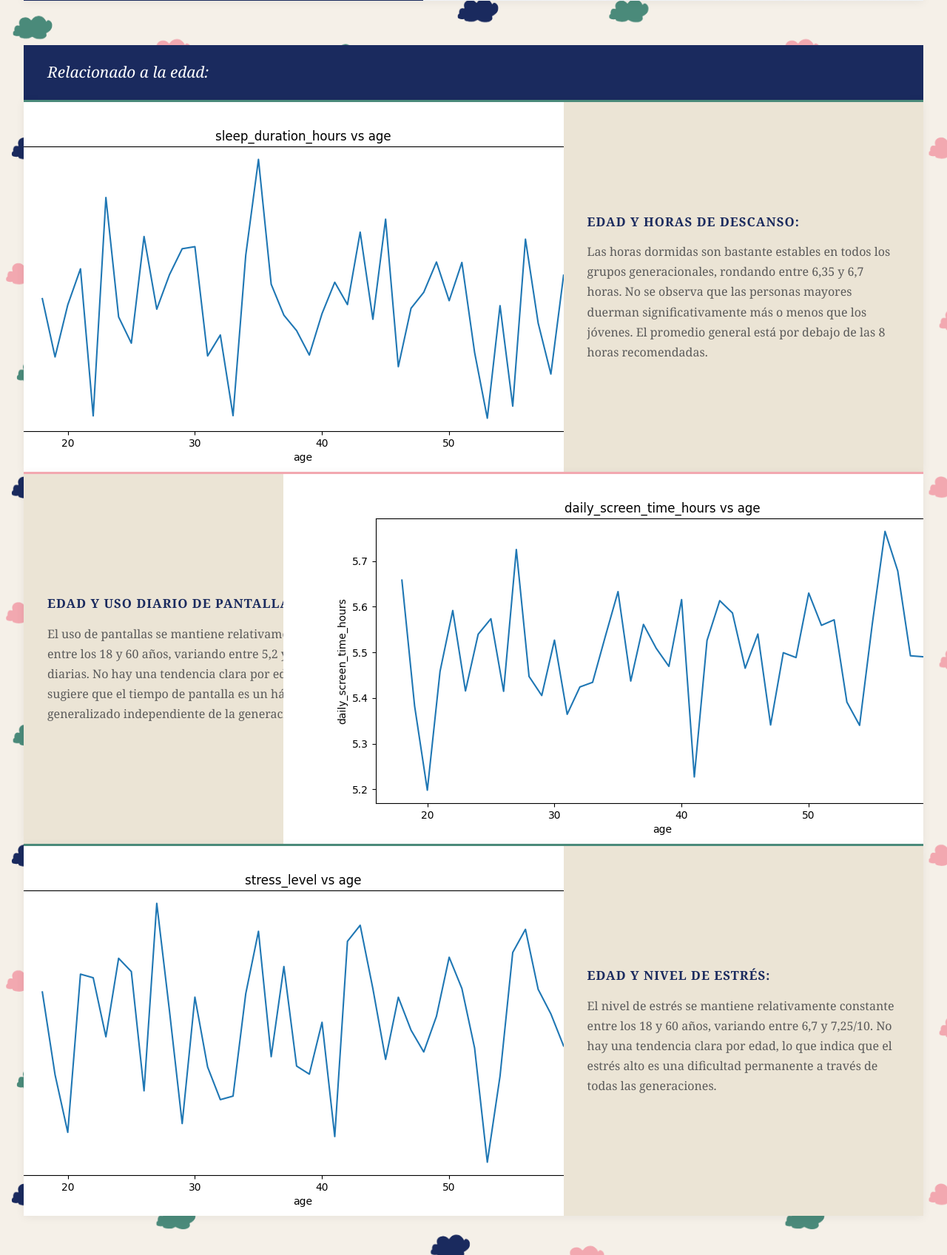
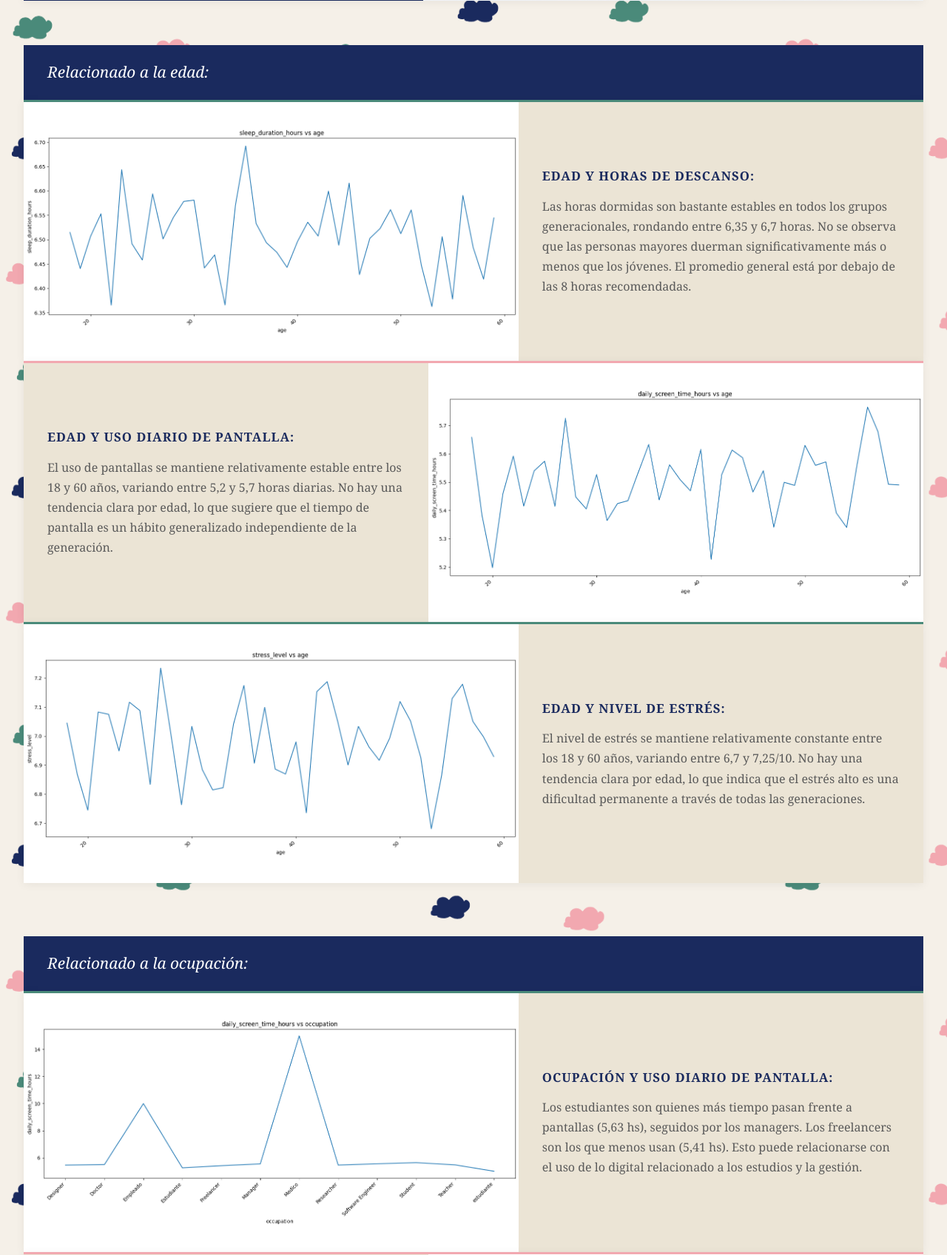
Before and after one commit to camibecerra/Tp-3, a Flask app: template templates/graficos.html in a window 1280 px wide. Shown: the part 500-2197 px from the top of the page at 74% size. Run offline with Flask 3, Linux system fonts and the light colour scheme; the template is opened without the code that fills it, so the values that code supplies are empty.

Commit message:
graficos dimensiones

```diff
--- a/app.py
+++ b/app.py
@@ -61,13 +61,14 @@
 
 
 
-    plt.figure(figsize=(10,5))
+    plt.figure(figsize=(14,6))
     plt.plot(x_vals, y_promedios)
     plt.xlabel(x_value)
     plt.ylabel(y_value)
     plt.title(f"{y_value} vs {x_value}")
-
-    plt.savefig(f"static/plots/{f'{y_value} vs {x_value}'}.png")
+    plt.xticks(rotation=45, ha='right')
+    plt.tight_layout()
+    plt.savefig(f"static/plots/{f'{y_value} vs {x_value}'}.png", bbox_inches='tight')
     plt.close()
 
     return
@@ -105,13 +106,14 @@
 
 
 
-    plt.figure(figsize=(10,5))
+    plt.figure(figsize=(14,6))
     plt.bar(x_vals, y_promedios)
     plt.xlabel(x_value)
     plt.ylabel(y_value)
     plt.title(f"{y_value} vs {x_value}")
-
-    plt.savefig(f"static/plots/{f'{y_value} vs {x_value}'}.png")
+    plt.xticks(rotation=45, ha='right')
+    plt.tight_layout()
+    plt.savefig(f"static/plots/{f'{y_value} vs {x_value}'}.png", bbox_inches='tight')
     plt.close()
 
     return
--- a/static/graficos.css
+++ b/static/graficos.css
@@ -60,14 +60,14 @@
 }
 
 .grafico-imagen {
-  width: 60%;
+  width: 55%;
   min-height: 350px;
 }
 
 .grafico-placeholder {
   width: 100%;
   height: 100%;
-  min-height: 350px;
+  min-height: 250px;
   display: flex;
   align-items: center;
   justify-content: center;
@@ -76,8 +76,15 @@
   font-size: 1rem;
 }
 
+.grafico-placeholder img {
+  width: 100%;
+  height: 100%;
+  object-fit: contain;
+  display: block;
+}
+
 .grafico-texto {
-  width: 40%;
+  width: 45%;
   padding: 2.5rem 2rem;
   display: flex;
   flex-direction: column;
```
Also changed, not shown: static/plots/daily_screen_time_hours vs age.png, static/plots/daily_screen_time_hours vs occupation.png, static/plots/mental_fatigue_score vs daily_screen_time_hours.png, static/plots/mental_fatigue_score vs stress_level.png, static/plots/sleep_duration_hours vs age.png, static/plots/sleep_duration_hours vs caffeine_intake_cups.png, static/plots/sleep_duration_hours vs occupation.png, static/plots/sleep_duration_hours vs sleep_quality_score.png, static/plots/sleep_duration_hours vs stress_level.png, static/plots/sleep_quality_score vs daily_screen_time_hours.png, static/plots/sleep_quality_score vs mental_fatigue_score.png, static/plots/sleep_quality_score vs occupation.png, static/plots/sleep_quality_score vs phone_usage_before_sleep_minutes.png, static/plots/sleep_quality_score vs stress_level.png, 2 more files.
